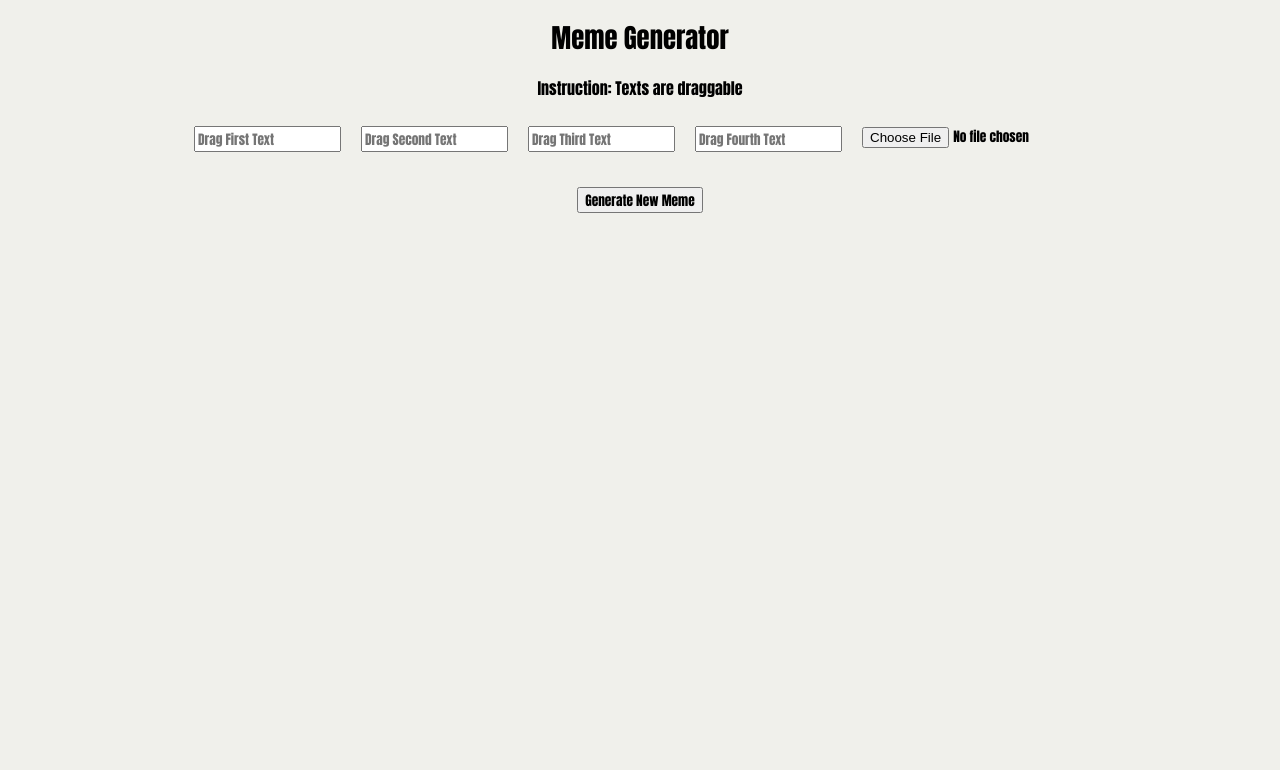
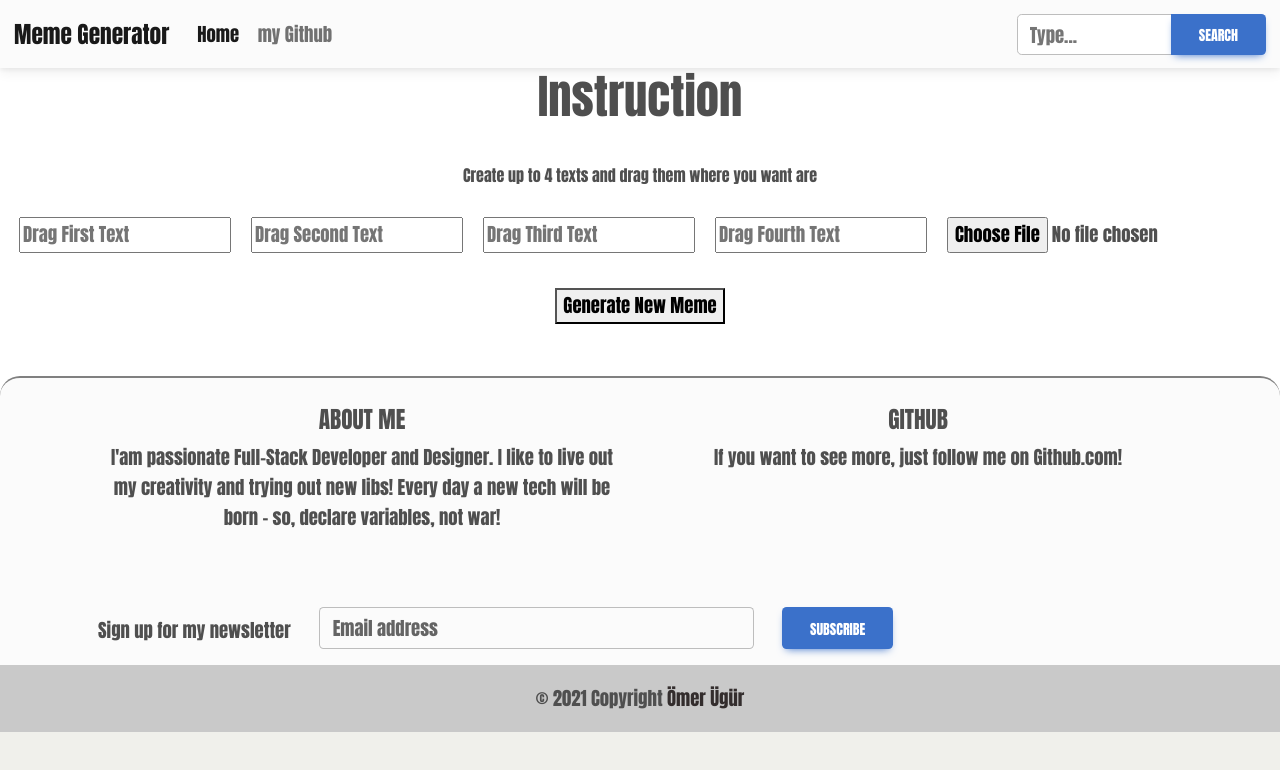
Before and after one commit to oemerueguer/mymeme-generator, a React (Create React App) app: page / in a window 1280 px wide. Shown: the top 770 px of the page. Built offline with nearby package versions, Linux system fonts and the light colour scheme; no server answers.

Commit message:
Header added

```diff
--- a/package.json
+++ b/package.json
@@ -9,6 +9,7 @@
     "axios": "^0.21.1",
     "dom-to-image": "^2.6.0",
     "file-saver": "^2.0.5",
+    "mdb-react-ui-kit": "*",
     "react": "^17.0.2",
     "react-dom": "^17.0.2",
     "react-scripts": "4.0.3",
--- a/src/App.css
+++ b/src/App.css
@@ -1,4 +1,5 @@
 .App {
   text-align: center;
   margin: 0 auto;
+  font-family: Impact, Haettenschweiler, 'Arial Narrow Bold', sans-serif !important;
 }
--- a/src/App.js
+++ b/src/App.js
@@ -1,11 +1,15 @@
 import React from 'react';
 import Memes from './components/MemesGenerator';
 import "./App.css";
+import Header from './components/Header';
+import Footer from './components/Footer';
 
 function App() {
   return (
     <>
+    <Header />
      <Memes />
+     <Footer />
    </>
   );
 }
--- /dev/null
+++ b/src/components/Footer.css
@@ -0,0 +1,4 @@
+.curvy_bottom{
+    border-top: 2px solid grey;
+    border-radius: 20px 20px 0 0;
+}
--- /dev/null
+++ b/src/components/Footer.js
@@ -0,0 +1,41 @@
+import React from 'react';
+import { MDBFooter, MDBContainer, MDBRow, MDBCol} from 'mdb-react-ui-kit';
+import Subscribe from './Subscribe';
+import './Footer.css';
+
+export default function Footer() {
+  return (
+    <MDBFooter backgroundColor='primary' className='text-center text-lg-left bg-light curvy_bottom' >
+      <MDBContainer className='p-4'>
+        <MDBRow>
+          <MDBCol lg='6' md='12' className='mb-4 mb-md-0'>
+            <h5 className='text-uppercase'>About me</h5>
+
+            <p>
+                I'am passionate Full-Stack Developer and Designer. I like to live out my creativity and
+                trying out new libs! Every day a new tech will be born - so, declare variables, not war!
+            </p>
+          </MDBCol>
+
+          <MDBCol lg='6' md='12' className='mb-4 mb-md-0'>
+            <h5 className='text-uppercase'>Github</h5>
+
+            <p>
+                If you want to see more, just follow me on Github.com!
+            </p>
+          </MDBCol>
+        </MDBRow>
+      </MDBContainer>
+
+      <Subscribe />
+
+
+      <div className='text-center p-3' style={{ backgroundColor: 'rgba(0, 0, 0, 0.2)' }}>
+        &copy; {new Date().getFullYear()} Copyright{' '}
+        <a className='text-dark' href='https://github.com/oemerueguer'>
+          Ömer Ügür
+        </a>
+      </div>
+    </MDBFooter>
+  );
+}
--- /dev/null
+++ b/src/components/Header.js
@@ -0,0 +1,52 @@
+import React, { useState } from 'react';
+import {
+  MDBContainer,
+  MDBNavbar,
+  MDBNavbarBrand,
+  MDBNavbarToggler,
+  MDBIcon,
+  MDBNavbarNav,
+  MDBNavbarItem,
+  MDBNavbarLink,
+  MDBBtn,
+  MDBCollapse
+} from 'mdb-react-ui-kit';
+
+export default function Header() {
+  const [showBasic, setShowBasic] = useState(false);
+
+  return (
+    <MDBNavbar expand='lg' light bgColor='light' className="curvy_top">
+      <MDBContainer fluid>
+        <MDBNavbarBrand href='#'>Meme Generator</MDBNavbarBrand>
+
+        <MDBNavbarToggler
+          aria-controls='navbarSupportedContent'
+          aria-expanded='false'
+          aria-label='Toggle navigation'
+          onClick={() => setShowBasic(!showBasic)}
+        >
+          <MDBIcon dark icon='bars' fas />
+        </MDBNavbarToggler>
+
+        <MDBCollapse navbar show={showBasic}>
+          <MDBNavbarNav className='mr-auto mb-2 mb-lg-0'>
+            <MDBNavbarItem>
+              <MDBNavbarLink active aria-current='page' href='#'>
+                Home
+              </MDBNavbarLink>
+            </MDBNavbarItem>
+            <MDBNavbarItem>
+              <MDBNavbarLink href='https://github.com/oemerueguer' target="_blank">my Github</MDBNavbarLink>
+            </MDBNavbarItem>
+          </MDBNavbarNav>
+
+          <form className='d-flex input-group w-auto'>
+            <input type='search' className='form-control' placeholder='Type...' aria-label='Search' />
+            <MDBBtn color='primary'>Search</MDBBtn>
+          </form>
+        </MDBCollapse>
+      </MDBContainer>
+    </MDBNavbar>
+  );
+}
--- a/src/components/MemeStyle.css
+++ b/src/components/MemeStyle.css
@@ -1,16 +1,17 @@
 * {
-    font-family: Impact, Haettenschweiler, 'Arial Narrow Bold', sans-serif;
+    font-family: Impact, Haettenschweiler, 'Arial Narrow Bold', sans-serif !important;
 }
 html,body {
-    font-size: 20pt;
+    font-size: 14pt;
     background-color: #F0F0EB;
     margin:0 auto;
 }
 h1 {
-    font-size: 20pt;
+    font-size: 13pt;
 }
 .instruction {
     font-size: 12pt;
+    margin-top: 3%;
 }
 .memePic {
     height: 500px;
@@ -22,8 +23,53 @@ h1 {
   }
   .firstText {
     position: absolute;
-    font-size: 18pt;
+    font-family: Impact, Haettenschweiler, 'Arial Narrow Bold', sans-serif !important;
+    font-size: 12pt;
     top: 15%;
+    left: 50%;
+    transform: translate(-50%, 0);
+    color: white;
+    text-shadow: -1px -1px 0 #000, 1px -1px 0 #000, -1px 1px 0 #000,
+    1px 1px 0 #000;
+    max-width: 350px;
+    word-wrap: break-word;
+    overflow: hidden;
+  }
+  .secondText {
+    position: absolute;
+    font-family: Impact, Haettenschweiler, 'Arial Narrow Bold', sans-serif !important;
+    font-size: 12pt;
+    top: 30%;
+    left: 50%;
+    transform: translate(-50%, 0);
+    color: white;
+    text-shadow: -1px -1px 0 #000, 1px -1px 0 #000, -1px 1px 0 #000,
+    1px 1px 0 #000;
+    max-width: 350px;
+    word-wrap: break-word;
+    overflow: hidden;
+  }
+
+  .thirdText {
+    position: absolute;
+    font-family: Impact, Haettenschweiler, 'Arial Narrow Bold', sans-serif !important;
+    font-size: 12pt;
+    bottom: 30%;
+    left: 50%;
+    transform: translate(-50%, 0);
+    color: white;
+    text-shadow: -1px -1px 0 #000, 1px -1px 0 #000, -1px 1px 0 #000,
+    1px 1px 0 #000;
+    max-width: 350px;
+    word-wrap: break-word;
+    overflow: hidden;
+  }
+
+  .fourthText {
+    position: absolute;
+    font-family: Impact, Haettenschweiler, 'Arial Narrow Bold', sans-serif !important;
+    font-size: 12pt;
+    bottom: 15%;
     left: 50%;
     transform: translate(-50%, 0);
     color: white;
--- a/src/components/MemesGenerator.js
+++ b/src/components/MemesGenerator.js
@@ -36,8 +36,8 @@ export default function Memes() {
  // console.log(fourthText);
   return (
     <div className="App">
-      <h1>Meme Generator</h1>
-      <p className="instruction">Instruction: Texts are draggable</p>
+      <h1>Instruction</h1>
+      <p className="instruction">Create up to 4 texts and drag them where you want are</p>
       <div className="inputContent">
         <input
           placeholder="Drag First Text"
--- /dev/null
+++ b/src/components/Subscribe.js
@@ -0,0 +1,34 @@
+import React from 'react';
+import {
+    MDBFooter,
+    MDBContainer,
+    MDBRow, MDBCol,
+    MDBBtn,
+    MDBInput}
+from 'mdb-react-ui-kit';
+
+export default function Subscribe() {
+  return (
+    <MDBFooter backgroundColor='light' className='text-center text-lg-left'>
+      <MDBContainer className='p-4 pb-0'>
+        <form action=''>
+          <MDBRow>
+            <MDBCol size='auto' className='mb-4 mb-md-0'>
+              <p className='pt-2'>
+                <strong>Sign up for my newsletter</strong>
+              </p>
+            </MDBCol>
+
+            <MDBCol md='5' size='12' className='mb-4 mb-md-0'>
+              <MDBInput type='text' id='form5Example2' label='Email address' />
+            </MDBCol>
+
+            <MDBCol size='auto' className='mb-4 mb-md-0'>
+              <MDBBtn>Subscribe</MDBBtn>
+            </MDBCol>
+          </MDBRow>
+        </form>
+      </MDBContainer>
+    </MDBFooter>
+  );
+}
--- a/src/index.css
+++ b/src/index.css
@@ -1,6 +1,7 @@
 body {
   -webkit-font-smoothing: antialiased;
   -moz-osx-font-smoothing: grayscale;
+  font-family: Impact, Haettenschweiler, 'Arial Narrow Bold', sans-serif !important;
 }
 
 code {
--- a/src/index.js
+++ b/src/index.js
@@ -3,6 +3,7 @@ import ReactDOM from 'react-dom';
 import './index.css';
 import App from './App';
 import reportWebVitals from './reportWebVitals';
+import 'mdb-react-ui-kit/dist/css/mdb.min.css';
 
 ReactDOM.render(
   <React.StrictMode>
```
Also changed, not shown: src/components/Header.css (added), 1 other file (tests, documents, lock files or other folders).
